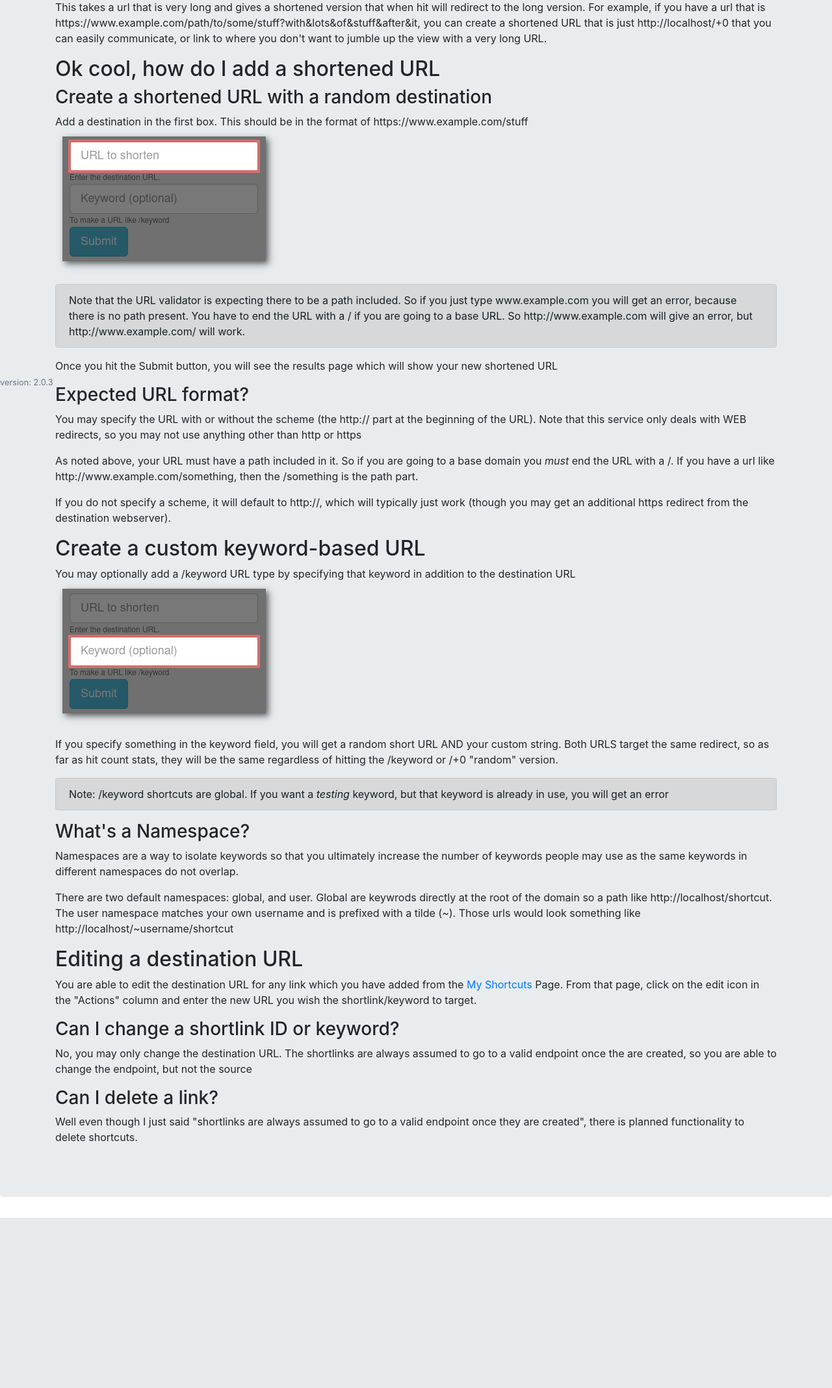
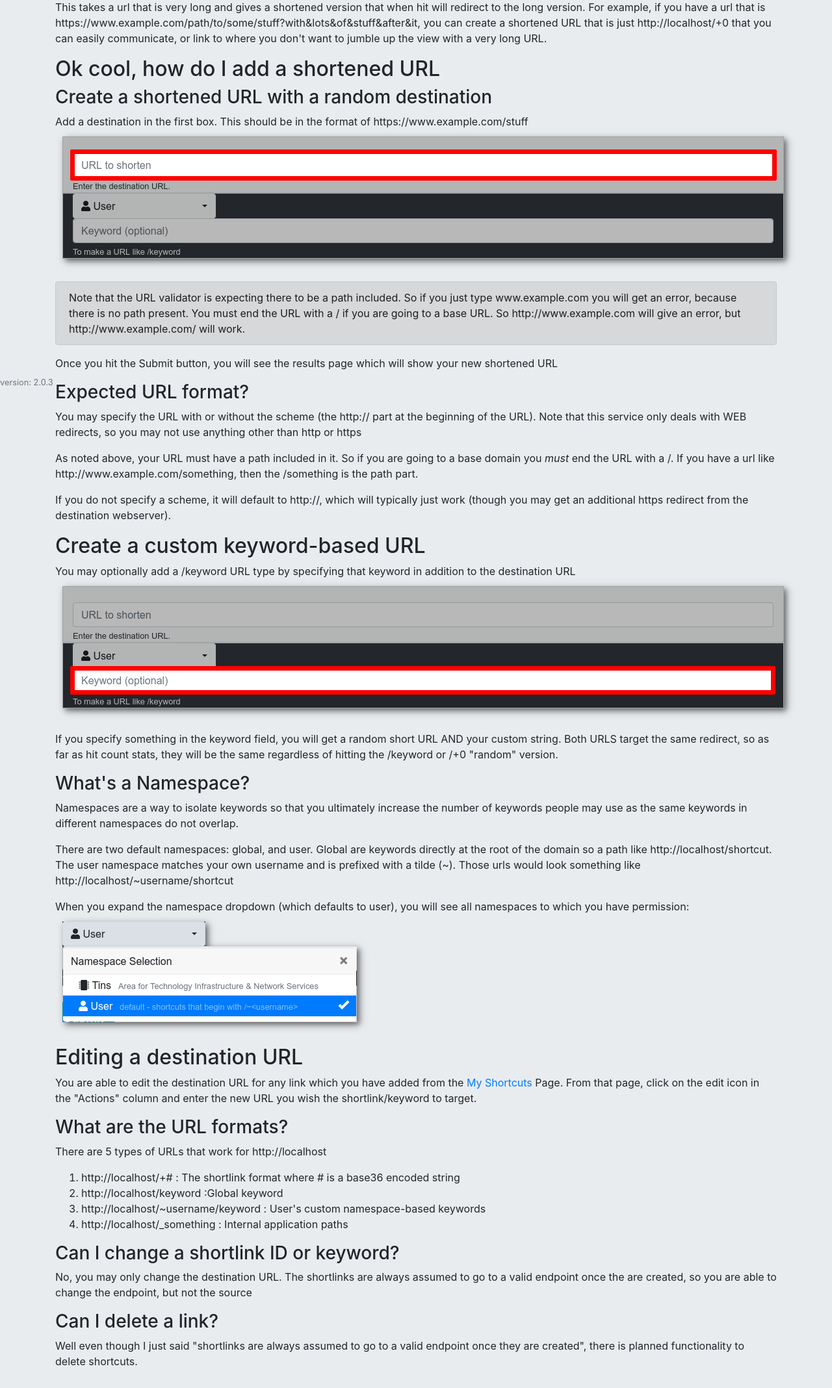
Before and after one commit to kellya/pygmy, a Flask app: page /_help in a window 1280 px wide. Shown: the part 201-2337 px from the top of the page at 65% size. Before the commit the page ends 2075 px from the top, so only its background shows below. Run offline with Flask 2, Linux system fonts and the light colour scheme; parts of the project's set-up code (start-up, migrations or seed data) failed here and were passed over; some libraries are stand-ins or nearby versions.

Commit message:
Updated help docs to match screenshots and added url formats

```diff
--- a/shorty/shorty.py
+++ b/shorty/shorty.py
@@ -242,10 +242,7 @@ def home():
             # If we weren't given a keyword, just pass
             pass
         try:
-            if len(keyword) > 0:
-                has_keyword = True
-            else:
-                has_keyword = False
+            has_keyword = True if len(keyword) > 0 else False
         except TypeError:
             has_keyword = False
         if request.form.get('namespace') and has_keyword:
--- a/shorty/templates/help.html
+++ b/shorty/templates/help.html
@@ -15,13 +15,13 @@
         <p>
             Add a destination in the first box.  This should be in the format of https://www.example.com/stuff
             <br />
-            <img alt="URL submit form" src="{{ url_for('static', filename='form_url.png') }}">
+            <img alt="URL submit form" src="{{ url_for('static', filename='enter_url.png') }}">
 
         </p>
         <p>
             <div class="alert alert-dark" role="alert">
                 Note that the URL validator is expecting there to be a path included.  So if you just type www.example.com
-            you will get an error, because there is no path present.  You have to end the URL with a / if you are going to
+            you will get an error, because there is no path present.  You must end the URL with a / if you are going to
         a base URL.  So http://www.example.com will give an error, but http://www.example.com/ will work.
     </div>
         <p>Once you hit the Submit button, you will see the results page which will show your new shortened URL</p>
@@ -41,7 +41,7 @@
         <p>
             You may optionally add a /keyword URL type by specifying that keyword in addition to the destination URL
            <br/>
-            <img alt="URL submit form" src="{{ url_for('static', filename='form_keyword.png') }}">
+            <img alt="URL submit form" src="{{ url_for('static', filename='keyword.png') }}">
         </p>
         <p>
             If you specify something in the keyword field, you will get a
@@ -49,22 +49,27 @@
             they will be the same regardless of hitting the /keyword or /+0 &quot;random&quot; version.
         </p>
         <p>
-            <div class="alert alert-dark" role="alert">
-            Note: /keyword shortcuts are global.  If you want a <em>testing</em> keyword, but that keyword is already in use,
-                you will get an error
-            </div>
         <h3> What's a Namespace?</h3>
         <p>Namespaces are a way to isolate keywords so that you ultimately increase the number of keywords people may use
             as the same keywords in different namespaces do not overlap.</p>
-        <p>There are two default namespaces: global, and user.  Global are keywrods directly at the root of the domain
+        <p>There are two default namespaces: global, and user.  Global are keywords directly at the root of the domain
             so a path like {{ url_base }}/shortcut.  The user namespace matches your own username and is prefixed with a tilde (~).
             Those urls would look something like {{ url_base }}/~username/shortcut</p>
+        <p>When you expand the namespace dropdown (which defaults to user), you will see all namespaces to which you have permission:
+            <img alt="Namespace selection" src="{{ url_for('static', filename='ns_expanded.png') }}">
         <h2>Editing a destination URL</h2>
             <p>
                 You are able to edit the destination URL for any link which you have added from the <a href="{{ url_for('my_links') }}"> My Shortcuts</a> Page.
                 From that page, click on the edit icon in the "Actions" column and enter the new URL you wish the shortlink/keyword to target.
             </p>
-
+    <h3>What are the URL formats?</h3>
+    <p> There are 5 types of URLs that work for {{ url_base }}
+    <ol>
+        <li>{{ url_base }}/+# : The shortlink format where # is a base36 encoded string</li>
+        <li>{{ url_base }}/keyword :Global keyword </li>
+        <li>{{ url_base }}/~username/keyword : User's custom namespace-based keywords </li>
+        <li>{{ url_base }}/_something : Internal application paths</li>
+    </ol>
     <h3>Can I change a shortlink ID or keyword?</h3>
         <p>No, you may only change the destination URL.  The shortlinks are always assumed to go to a valid endpoint once the are created, so you are able to change the endpoint, but not the source</p>
     <h3>Can I delete a link?</h3>
```
Also changed, not shown: shorty/static/enter_url.png (added), shorty/static/form_keyword.png (deleted), shorty/static/form_url.png (deleted), shorty/static/keyword.png (added), shorty/static/namespace.png (added), shorty/static/ns_expanded.png (added), shorty/templates/home.html (line endings or trailing spaces).
